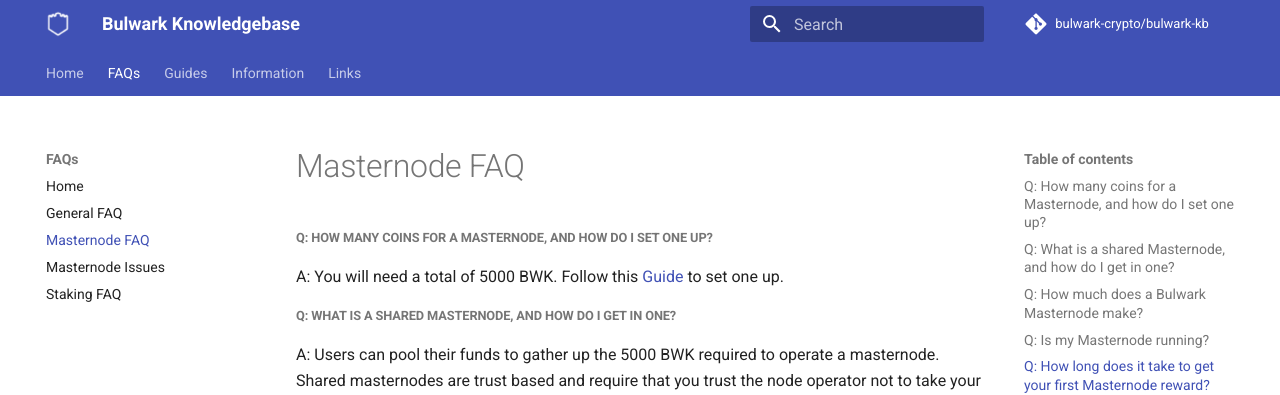
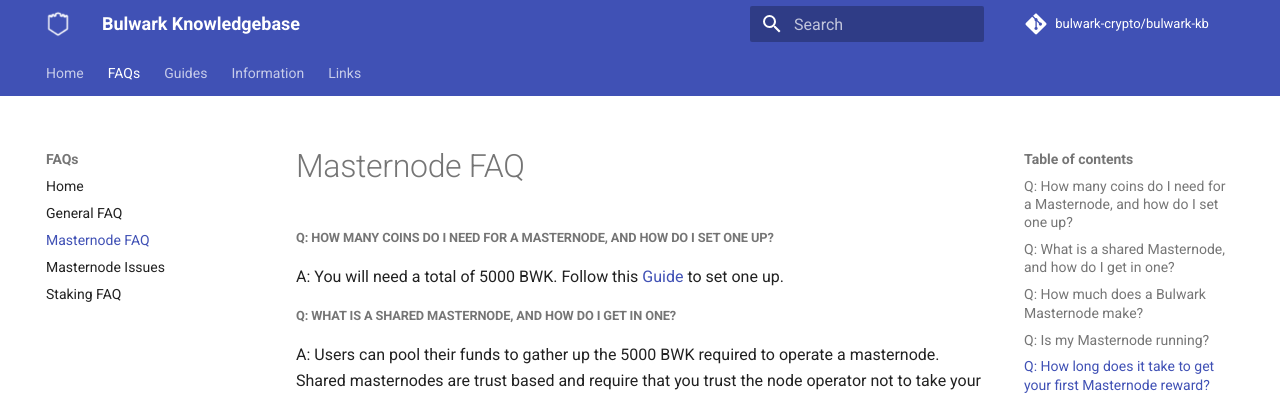
Before and after one commit to bulwark-crypto/Bulwark-KB, an MkDocs documentation site: the page built from docs/FAQs/Masternode-FAQ.md, in a window 1280 px wide and 1080 px high. Shown: the top 395 px of the window. Built offline with MkDocs 1.6.1 and Material for MkDocs 9.7.7, drawn with Linux system fonts in a browser that asks for light colours; comment, search, counter and statistics services are not loaded.

Commit message:
miscs (#37)
* small fix - MN Faq

* Removal of WeChat -Social...

```diff
--- a/docs/FAQs/Masternode-FAQ.md
+++ b/docs/FAQs/Masternode-FAQ.md
@@ -1,6 +1,6 @@
 # Masternode FAQ
 
-##### Q: How many coins for a Masternode, and how do I set one up?
+##### Q: How many coins do I need for a Masternode, and how do I set one up?
 
 A: You will need a total of 5000 BWK. Follow this [Guide](https://github.com/bulwark-crypto/Bulwark-MN-Install) to set one up.
 
```
Also changed, not shown: docs/Links/Social-Media-Pages.md (+0 -3 lines).
